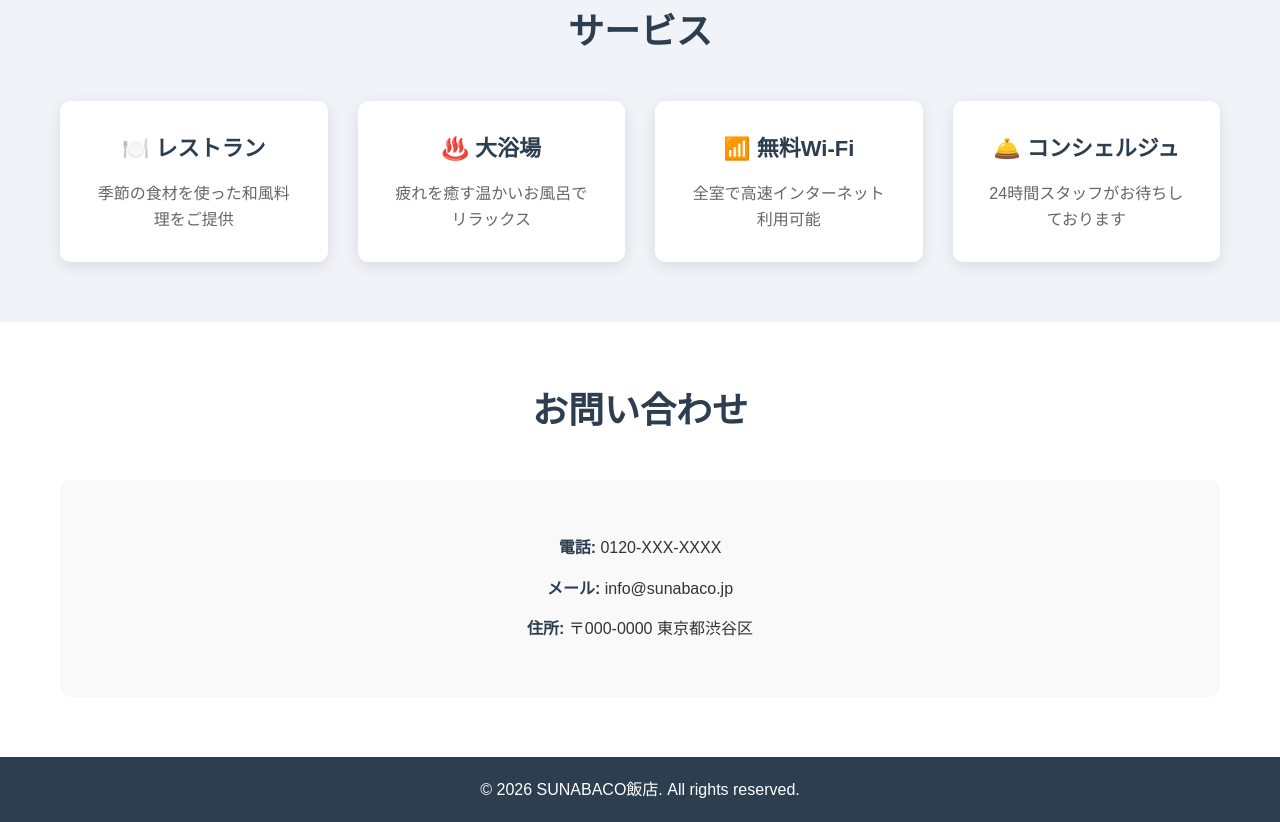
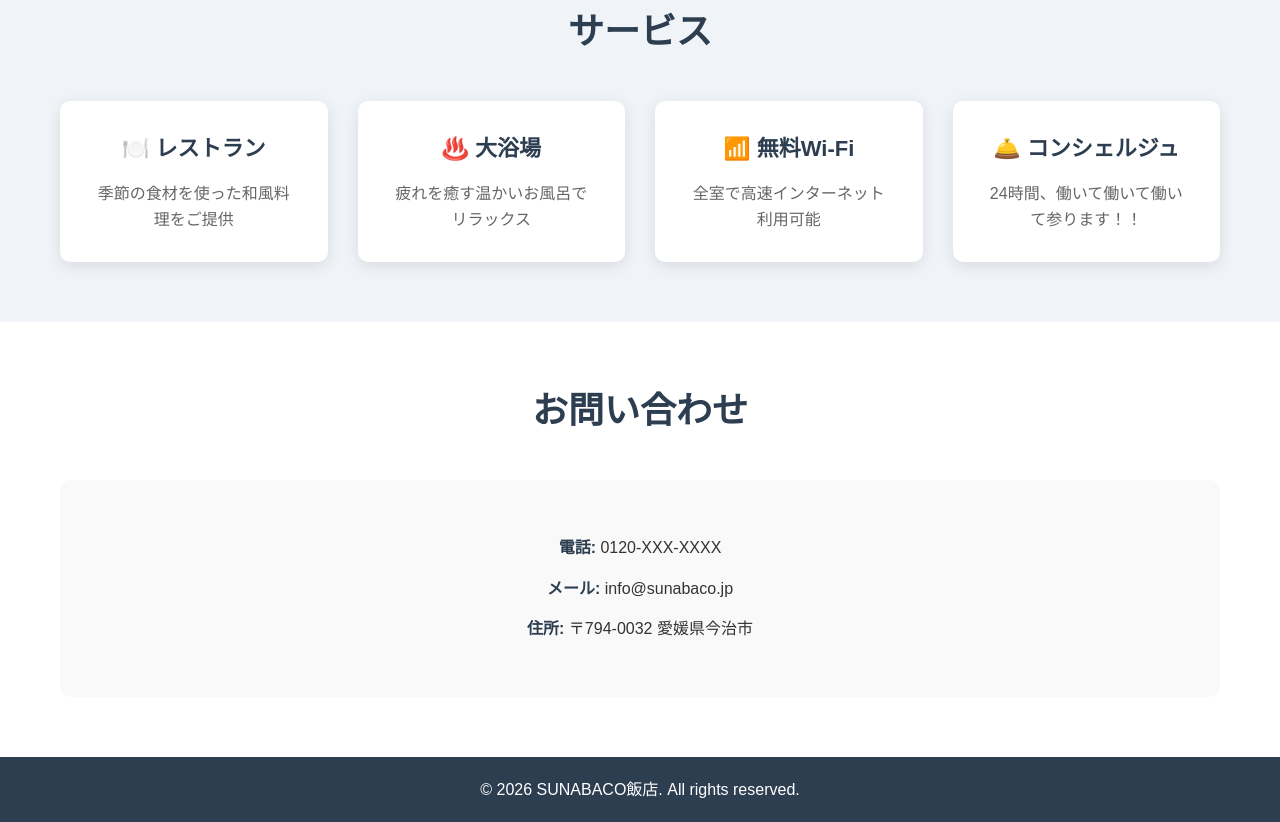
Before and after one commit to 2co2co0417/sunabaco2026, a plain HTML site: page index.html in a window 1280 px wide. Shown: the part 1429-2251 px from the top of the page. Drawn offline with Linux system fonts and the light colour scheme.

Commit message:
Add files via upload

```diff
--- a/index.html
+++ b/index.html
@@ -92,7 +92,7 @@
                 </div>
                 <div class="service-item">
                     <h3>🛎️ コンシェルジュ</h3>
-                    <p>24時間スタッフがお待ちしております</p>
+                    <p>24時間、働いて働いて働いて参ります！！</p>
                 </div>
             </div>
         </div>
@@ -105,7 +105,7 @@
             <div class="contact-info">
                 <p><strong>電話:</strong> 0120-XXX-XXXX</p>
                 <p><strong>メール:</strong> info@sunabaco.jp</p>
-                <p><strong>住所:</strong> 〒000-0000 東京都渋谷区</p>
+                <p><strong>住所:</strong> 〒794-0032 愛媛県今治市</p>
             </div>
         </div>
     </section>
```
